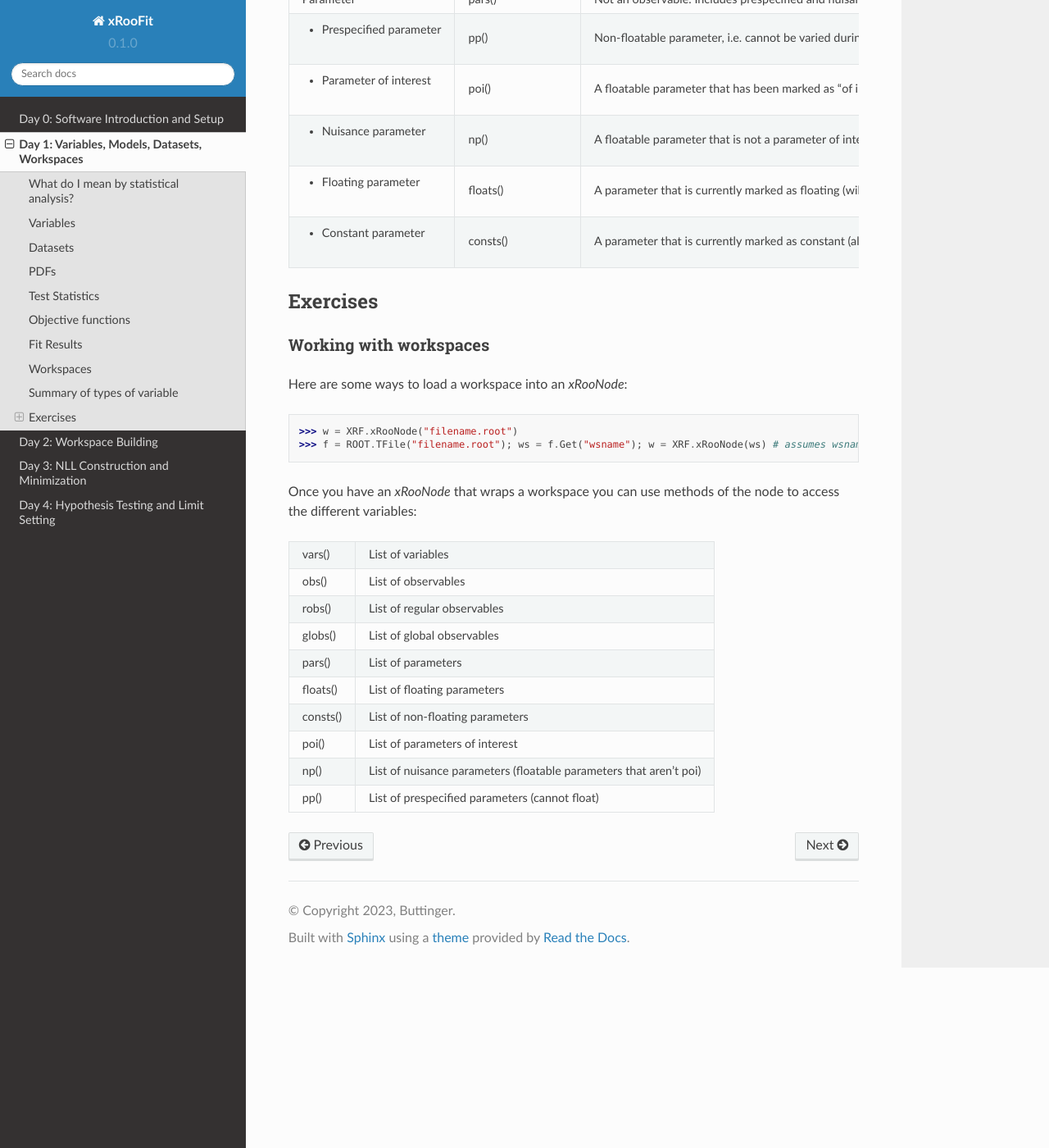
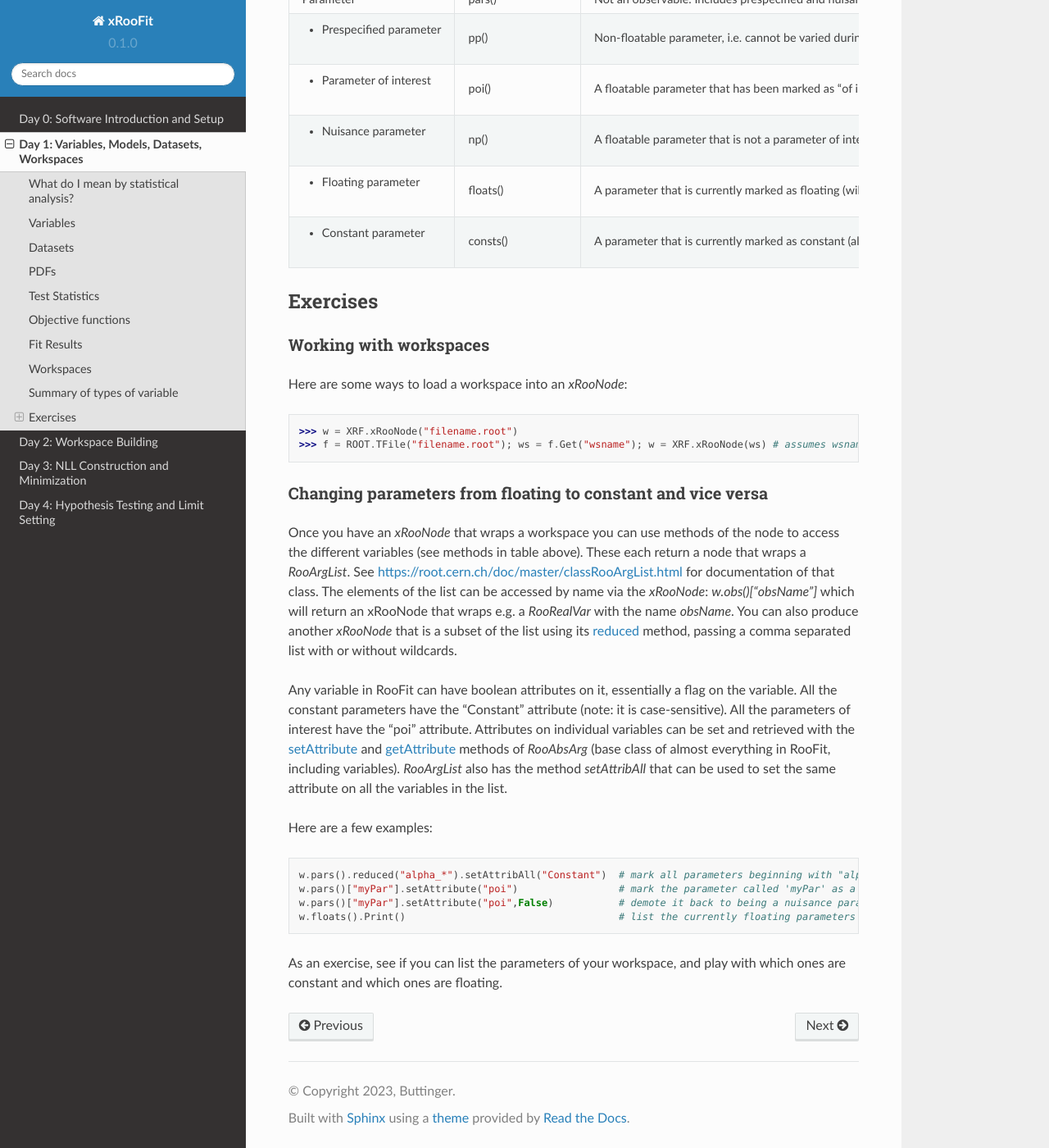
Before and after one commit to will-cern/xroofit-readthedocs, a Sphinx documentation site: the page built from docs/source/basics.rst, in a window 1280 px wide and 1400 px high, scrolled down 2918 px. Shown: the whole window at 82% size. Built offline with Sphinx 7.4.7 and the Read the Docs theme 2.0.0, drawn with Linux system fonts in a browser that asks for light colours.

Commit message:
Update basics.rst

```diff
--- a/docs/source/basics.rst
+++ b/docs/source/basics.rst
@@ -109,17 +109,19 @@ Here are some ways to load a workspace into an `xRooNode`:
 >>> w = XRF.xRooNode("filename.root")
 >>> f = ROOT.TFile("filename.root"); ws = f.Get("wsname"); w = XRF.xRooNode(ws) # assumes wsname is name of workspace in file
 
-Once you have an `xRooNode` that wraps a workspace you can use methods of the node to access the different variables:
+Changing parameters from floating to constant and vice versa
+^^^^^^^^^^^^^^^^^^^^^^^^^^^^^^^^^^^^^^^^^^^^^^^^^^^^^^^^^^^^
+Once you have an `xRooNode` that wraps a workspace you can use methods of the node to access the different variables (see methods in table above). These each return a node that wraps a `RooArgList`. See https://root.cern.ch/doc/master/classRooArgList.html for documentation of that class. The elements of the list can be accessed by name via the `xRooNode`: `w.obs()["obsName"]` which will return an xRooNode that wraps e.g. a `RooRealVar` with the name `obsName`. You can also produce another `xRooNode` that is a subset of the list using its `reduced <https://root.cern.ch/doc/master/classROOT_1_1Experimental_1_1XRooFit_1_1xRooNode.html#ac11e410ea9561991b44c2598be8c2659>`_ method, passing a comma separated list with or without wildcards.
 
-======== =================
-vars()   List of variables
-obs()    List of observables
-robs()   List of regular observables
-globs()  List of global observables
-pars()   List of parameters
-floats() List of floating parameters
-consts() List of non-floating parameters
-poi()    List of parameters of interest
-np()     List of nuisance parameters (floatable parameters that aren't poi)
-pp()     List of prespecified parameters (cannot float)
-======== =================
+Any variable in RooFit can have boolean attributes on it, essentially a flag on the variable. All the constant parameters have the "Constant" attribute (note: it is case-sensitive). All the parameters of interest have the "poi" attribute. Attributes on individual variables can be set and retrieved with the `setAttribute <https://root.cern.ch/doc/master/classRooAbsArg.html#ac77328af4e29b2642c248a03f03deb73>`_ and `getAttribute <https://root.cern.ch/doc/master/classRooAbsArg.html#aa0e2616c8c43065117031c6797ac19d4>`_ methods of `RooAbsArg` (base class of almost everything in RooFit, including variables). `RooArgList` also has the method `setAttribAll` that can be used to set the same attribute on all the variables in the list.
+
+Here are a few examples:
+
+.. code-block:: python
+
+    w.pars().reduced("alpha_*").setAttribAll("Constant")  # mark all parameters beginning with "alpha_" as constant
+    w.pars()["myPar"].setAttribute("poi")                 # mark the parameter called 'myPar' as a parameter of interest
+    w.pars()["myPar"].setAttribute("poi",False)           # demote it back to being a nuisance parameter
+    w.floats().Print()                                    # list the currently floating parameters
+
+As an exercise, see if you can list the parameters of your workspace, and play with which ones are constant and which ones are floating.
```
